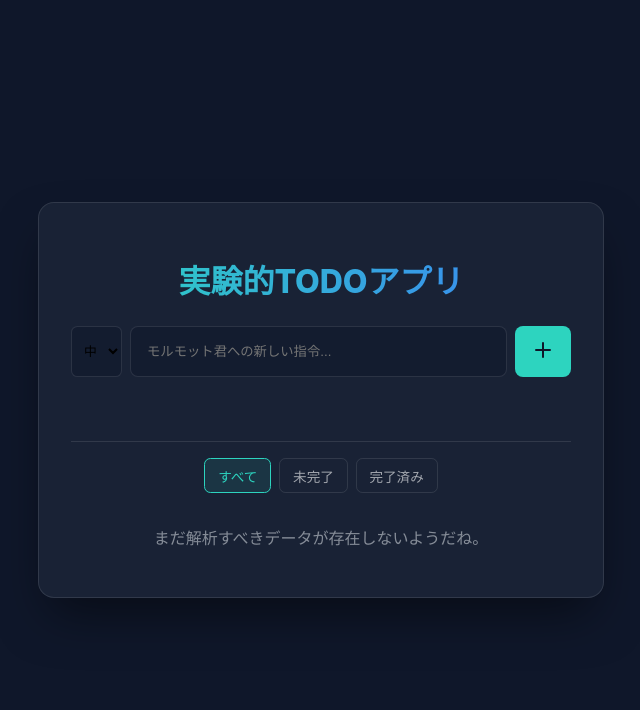
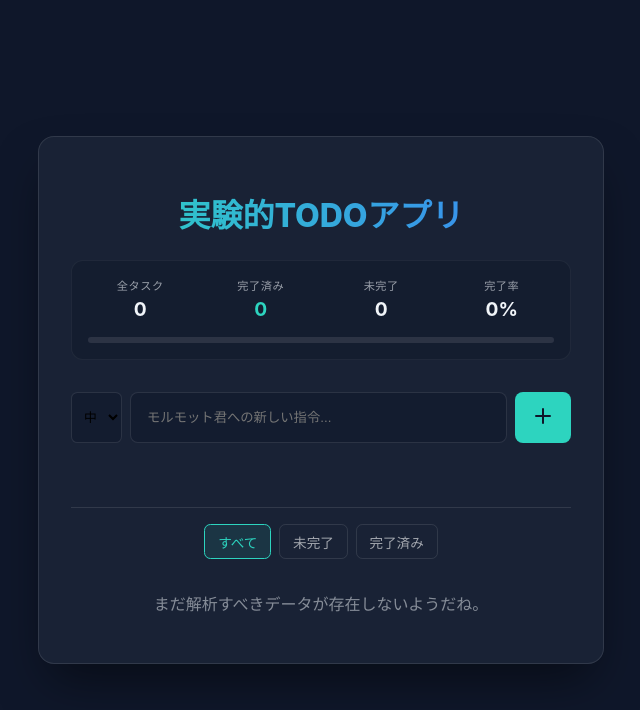
Before and after one commit to roll1226/clawdbot-create-todo, a React (Vite) app: page / in a window 1280 px wide. Shown: the top 710 px of the page, without its empty margins (319-959 px from the left). Built offline with nearby package versions, Linux system fonts and the light colour scheme.

Commit message:
feat: Implement statistics dashboard to visualize task completion

```diff
--- a/src/App.tsx
+++ b/src/App.tsx
@@ -160,6 +160,12 @@ function App() {
     setTodos(todos.filter((todo) => !todo.completed))
   }
 
+  // 統計データの計算
+  const totalCount = todos.length
+  const completedCount = todos.filter((t) => t.completed).length
+  const activeCount = totalCount - completedCount
+  const completionRate = totalCount === 0 ? 0 : Math.round((completedCount / totalCount) * 100)
+
   const handleDragEnd = (event: DragEndEvent) => {
     const { active, over } = event
 
@@ -179,6 +185,34 @@ function App() {
   return (
     <div className="todo-container">
       <h1 className="todo-title">実験的TODOアプリ</h1>
+
+      <div className="stats-dashboard">
+        <div className="stats-grid">
+          <div className="stats-item">
+            <span className="stats-label">全タスク</span>
+            <span className="stats-value">{totalCount}</span>
+          </div>
+          <div className="stats-item">
+            <span className="stats-label">完了済み</span>
+            <span className="stats-value" style={{ color: THEME_COLORS.PRIMARY }}>{completedCount}</span>
+          </div>
+          <div className="stats-item">
+            <span className="stats-label">未完了</span>
+            <span className="stats-value" style={{ color: PRIORITY_COLORS.HIGH }}>{activeCount}</span>
+          </div>
+          <div className="stats-item">
+            <span className="stats-label">完了率</span>
+            <span className="stats-value">{completionRate}%</span>
+          </div>
+        </div>
+        <div className="progress-bar-container">
+          <div
+            className="progress-bar-fill"
+            style={{ width: `${completionRate}%` }}
+          />
+        </div>
+      </div>
+
       <div className="todo-input-group">
         <select
           className="priority-input-select"
--- a/src/index.css
+++ b/src/index.css
@@ -35,6 +35,53 @@ body {
   -webkit-background-clip: text;
   -webkit-text-fill-color: transparent;
   text-align: center;
+}
+
+.stats-dashboard {
+  background: rgba(15, 23, 42, 0.4);
+  border-radius: 0.75rem;
+  padding: 1rem;
+  margin-bottom: 2rem;
+  border: 1px solid rgba(255, 255, 255, 0.05);
+}
+
+.stats-grid {
+  display: grid;
+  grid-template-columns: repeat(4, 1fr);
+  gap: 1rem;
+  margin-bottom: 1rem;
+}
+
+.stats-item {
+  display: flex;
+  flex-direction: column;
+  align-items: center;
+  gap: 0.25rem;
+}
+
+.stats-label {
+  font-size: 0.7rem;
+  text-transform: uppercase;
+  letter-spacing: 0.05em;
+  opacity: 0.6;
+}
+
+.stats-value {
+  font-size: 1.2rem;
+  font-weight: 700;
+}
+
+.progress-bar-container {
+  height: 6px;
+  background: rgba(255, 255, 255, 0.1);
+  border-radius: 3px;
+  overflow: hidden;
+}
+
+.progress-bar-fill {
+  height: 100%;
+  background: linear-gradient(to right, #2dd4bf, #3b82f6);
+  transition: width 0.5s cubic-bezier(0.4, 0, 0.2, 1);
 }
 
 .todo-input-group {
```
